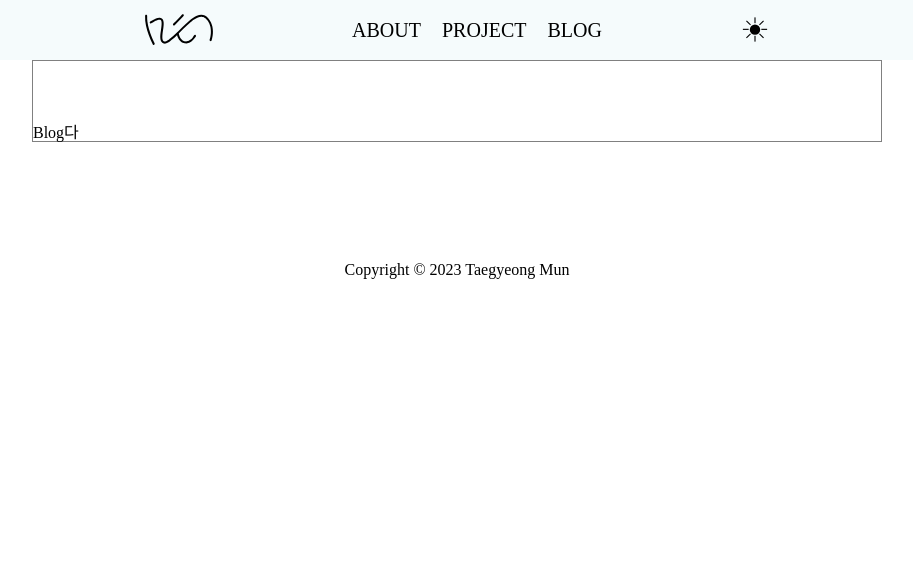
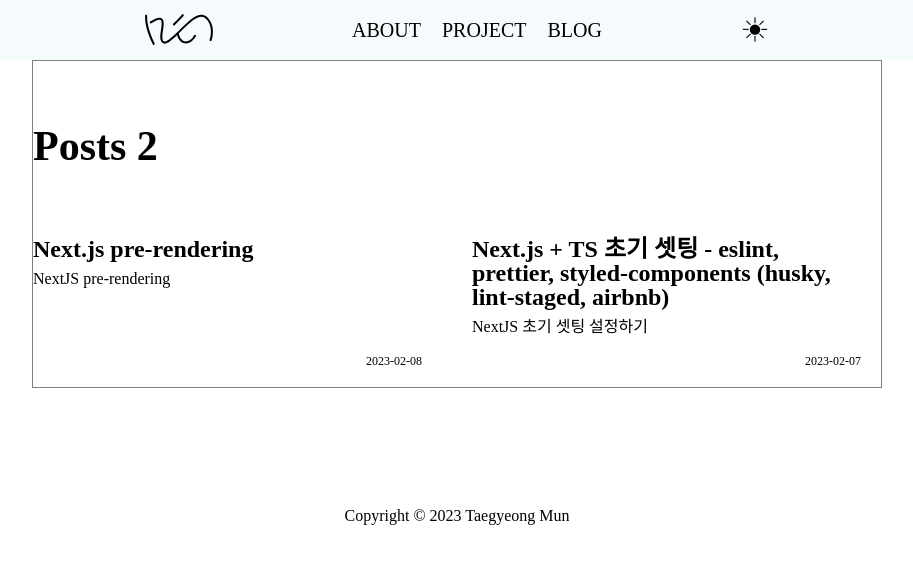
Before and after one commit to xmun74/xmunt, a Next.js app: page /blog in a window 1280 px wide. Shown: the top 564 px of the page, without its empty margins (183-1096 px from the left). Built offline with nearby package versions, Linux system fonts and the light colour scheme.

Commit message:
feat: gray-matter설치, theme 수정, _posts폴더 생성, blog, [slug].tsx, api 파일 생성, Nav 분리

```diff
--- /dev/null
+++ b/_posts/pre-rendering.md
@@ -0,0 +1,11 @@
+---
+title: 'Next.js pre-rendering'
+description: 'NextJS pre-rendering'
+coverImage: '/assets/blog/hello-world/cover.jpg'
+date: '2023-02-08'
+path: 'nextjs-pre-rendering'
+---
+
+# pre-rendering이란?
+
+사전 렌더링
--- a/_posts/preview.md
+++ b/_posts/preview.md
@@ -1,8 +1,8 @@
 ---
-title: 'Nest.js + TS 초기 셋팅 - eslint, prettier, styled-components (husky, lint-staged, airbnb)'
+title: 'Next.js + TS 초기 셋팅 - eslint, prettier, styled-components (husky, lint-staged, airbnb)'
 description: 'NextJS 초기 셋팅 설정하기'
 coverImage: '/assets/blog/hello-world/cover.jpg'
-date: '2023/02/07'
+date: '2023-02-07'
 path: 'nextjs-setting-ts'
 ---
 
--- a/components/Nav.tsx
+++ b/components/Nav.tsx
@@ -3,8 +3,8 @@ import styled from 'styled-components'
 
 const navLinks: { title: string; link: string }[] = [
   { title: 'ABOUT', link: '/about' },
-  { title: 'PROJECT', link: '/project' },
-  { title: 'BLOG', link: '/' },
+  { title: 'PROJECT', link: '/projects' },
+  { title: 'BLOG', link: '/blog' },
 ]
 
 const NavItem = styled.nav`
--- /dev/null
+++ b/lib/api.ts
@@ -0,0 +1,53 @@
+import fs from 'fs'
+import { join } from 'path'
+import matter from 'gray-matter'
+
+// gray-matter: 모든 게시글 추출해서 page의 props로 전달하기
+
+// path.join(경로,...) : 여러 인자면 하나의 경로로 합쳐주기  /  process.cwd() :  프로젝트 폴더 반환함.
+const postsDirectory = join(process.cwd(), '_posts') //  /Users/mun/Documents/xmunt/_posts
+const fileNames = fs.readdirSync(postsDirectory)
+
+export function getPostSlugs() {
+  return fs.readdirSync(postsDirectory) // readdirSync: 비동기 폴더검색  => [ 'pre-rendering.md', 'preview.md' ]
+}
+
+// [ 'pre-rendering.md', 'preview.md' ] 각각에 ['title', 'date'] 필드 전송
+// slugs.map((slug)=> getPostBySlug(slug, fields) )
+export function getPostBySlug(slug: string, fields: string[] = []) {
+  const realSlug = slug.replace(/\.md$/, '')
+  const fullPath = join(postsDirectory, `${realSlug}.md`) // /Users/mun/Documents/xmunt/_posts/pre-rendering.md
+  const fileContents = fs.readFileSync(fullPath, 'utf8') // 해당md 파일 내용전체
+  const { data, content } = matter(fileContents) // md파싱하기 - data는 title,date같은 최상위 작성한것 / content는 작성내용
+
+  type Items = {
+    [key: string]: string
+  }
+  const items: Items = {}
+
+  // 필요한 필드 데이터만 추출하기
+  fields.forEach((field) => {
+    if (field === 'slug') {
+      items[field] = realSlug
+    }
+    if (field === 'content') {
+      items[field] = content
+    }
+
+    if (typeof data[field] !== 'undefined') {
+      items[field] = data[field]
+    }
+  })
+
+  return items
+}
+
+//  getAllPosts(['title', 'date'])
+export function getAllPosts(fields: string[] = []) {
+  const slugs = getPostSlugs() //  [ 'pre-rendering.md', 'preview.md' ]
+  const posts = slugs
+    .map((slug) => getPostBySlug(slug, fields))
+    // sort posts by date in descending order 날짜 내림차순 정렬
+    .sort((post1, post2) => (post1.date > post2.date ? -1 : 1))
+  return posts //  [ { slug: 'pre-rendering' }, { slug: 'preview' } ]
+}
--- a/package.json
+++ b/package.json
@@ -15,6 +15,7 @@
     "@types/react": "18.0.26",
     "@types/react-dom": "18.0.10",
     "eslint-config-next": "13.1.1",
+    "gray-matter": "^4.0.3",
     "next": "13.1.1",
     "react": "18.2.0",
     "react-dom": "18.2.0",
--- a/pages/blog.tsx
+++ b/pages/blog.tsx
@@ -1,3 +1,116 @@
-export default function Blog() {
-  return <>Blog다</>
+import Link from 'next/link'
+import styled from 'styled-components'
+import { getAllPosts } from '../lib/api'
+import { themeColor } from '../styles/theme'
+
+const PostContainer = styled.div`
+  padding-top: 50px;
+  display: grid;
+  grid-template-columns: 1fr 1fr;
+  grid-gap: 30px;
+
+  @media screen and (max-width: 767px) {
+    grid-template-columns: 1fr;
+  }
+`
+
+const AllPostsTitle = styled.div`
+  font-size: 42px;
+  font-weight: 800;
+`
+
+const PostItem = styled.div`
+  position: relative;
+  height: 170px;
+
+  border-radius: 5px;
+  padding: 20px 20px 20px 0;
+  display: flex;
+  flex-direction: column;
+  justify-content: space-between;
+
+  &::after {
+    position: absolute;
+    content: '';
+    width: 0;
+    height: 100%;
+    top: 0;
+    right: 0;
+    z-index: -1;
+    background-color: ${themeColor.bg2};
+    border-radius: 5px;
+    transition: all 0.3s ease;
+  }
+  &:hover {
+    transition: 0.3s ease-in-out;
+  }
+  &:hover:after {
+    left: 0;
+    width: 100%;
+  }
+  &:active {
+    top: 2px;
+  }
+`
+const PostTitle = styled.h1`
+  font-weight: 600;
+  font-size: 24px;
+  padding-bottom: 10px;
+`
+const PostDesc = styled.div`
+  color: ${themeColor.text2};
+`
+const PostDate = styled.div`
+  text-align: end;
+  font-size: 12px;
+  font-weight: 400;
+  color: ${themeColor.text2};
+`
+
+type PostType = {
+  slug: string
+  title: string
+  date: string
+  description: string
+  coverImage: string
+  excerpt: string
+  content: string
 }
+type Props = {
+  allPosts: PostType[]
+}
+
+export default function Blog({ allPosts }: Props) {
+  return (
+    <>
+      <AllPostsTitle>Posts {allPosts.length}</AllPostsTitle>
+      <PostContainer>
+        {allPosts.map(({ slug, title, description, coverImage, date }) => (
+          <Link as={`/blog/${slug}`} href={`/blog/${slug}`} key={title}>
+            <PostItem>
+              <div>
+                <PostTitle>{title}</PostTitle>
+                <PostDesc>{description}</PostDesc>
+              </div>
+              <PostDate>{date}</PostDate>
+            </PostItem>
+          </Link>
+        ))}
+      </PostContainer>
+    </>
+  )
+}
+
+export const getStaticProps = async () => {
+  const allPosts = getAllPosts([
+    'slug',
+    'title',
+    'description',
+    'coverImage',
+    'date',
+  ])
+
+  return {
+    props: { allPosts },
+  }
+}
--- a/styles/GlobalStyle.ts
+++ b/styles/GlobalStyle.ts
@@ -11,7 +11,7 @@ const GlobalStyle = createGlobalStyle`
   }
   body {
     background-color: ${themeColor.bg1};
-    color: ${themeColor.text};
+    color: ${themeColor.text1};
     height: 100%;
   }
 
@@ -36,7 +36,7 @@ const GlobalStyle = createGlobalStyle`
   button {
     cursor: pointer;
     background-color: inherit;
-    color: ${themeColor.text};
+    color: ${themeColor.text1};
   }
   a {
     text-decoration:none;
--- a/styles/styled.d.ts
+++ b/styles/styled.d.ts
@@ -5,7 +5,9 @@ declare module 'styled-components' {
     accent1: string
     accent2: string
     accent3: string
-    text: string
+    text1: string
+    text2: string
     bg1: string
+    bg2: string
   }
 }
--- a/styles/theme.ts
+++ b/styles/theme.ts
@@ -4,16 +4,20 @@ export const lightTheme: DefaultTheme = {
   accent1: '#f5fbfc',
   accent2: '#f8c291',
   accent3: '#f8c291',
-  text: '#000000',
+  text1: '#000000',
+  text2: '#000000',
   bg1: '#ffffff',
+  bg2: 'rgba(248,194,145,0.3)',
 }
 
 export const darkTheme: DefaultTheme = {
   accent1: '#121212',
   accent2: '#bdc3c7',
   accent3: '#2c3e50',
-  text: '#ffffff',
+  text1: '#ffffff',
+  text2: '#bdc3c7',
   bg1: '#121212',
+  bg2: 'rgba(223, 181, 28, 0.15);',
 }
 
 type VariableKey = keyof DefaultTheme
```
Also changed, not shown: pages/blog/[slug].tsx (added, +59 -0 lines), 1 other file (tests, documents, lock files or other folders).
